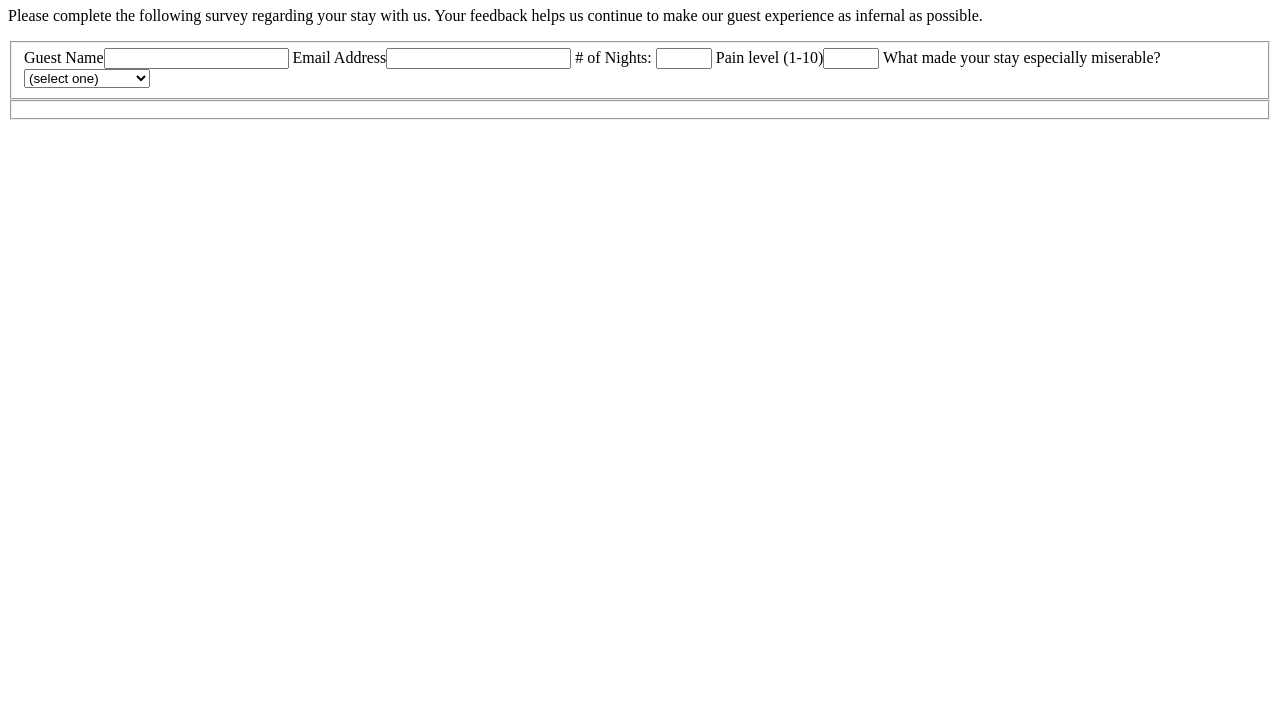
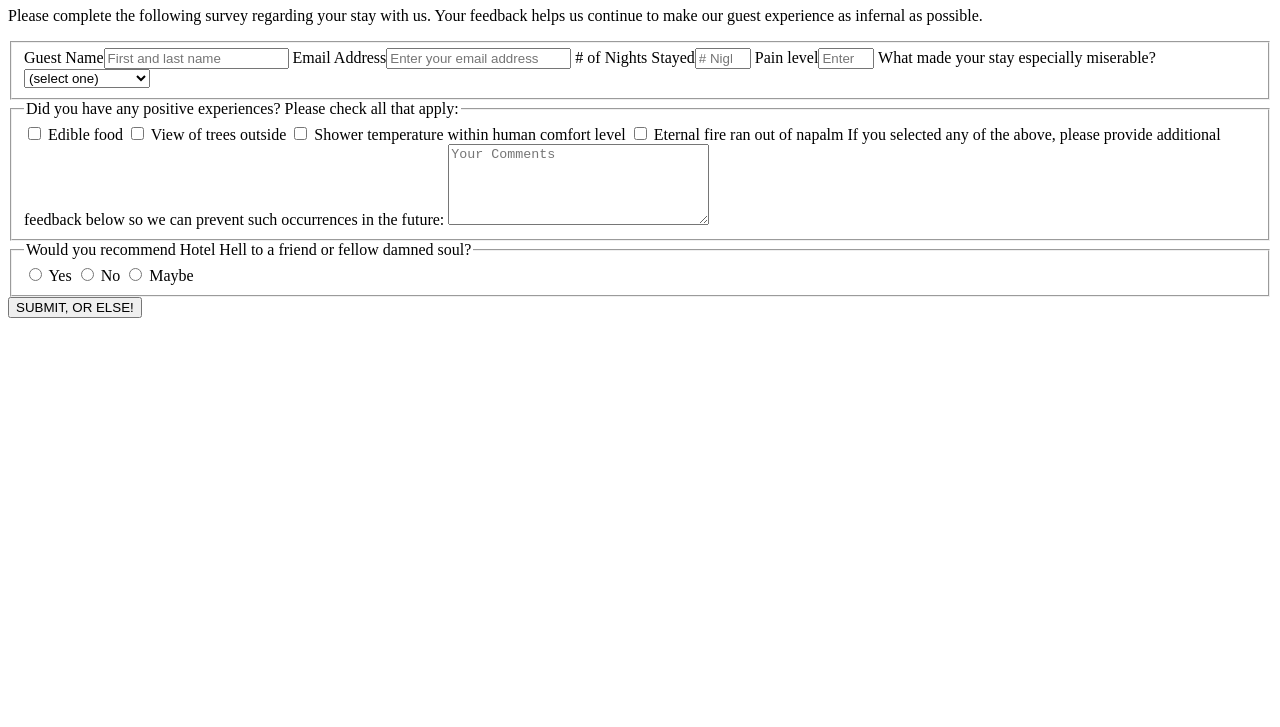
Before and after one commit to pythonadventurer/bgo, a plain HTML site: page fcc-projects/survey-form/index.html in a window 1280 px wide. Shown: the part 73-800 px from the top of the page. Drawn offline with Linux system fonts and the light colour scheme.

Commit message:
completed basic HTML for survey form

```diff
--- a/fcc-projects/survey-form/index.html
+++ b/fcc-projects/survey-form/index.html
@@ -2,19 +2,20 @@
 <html lang="en">
 <head>
     <meta charset="utf-8">
-    <title>Hotel Hell Guest Survey</title>
+    <title>Thank you for staying at the Hotel Hell!</title>
     <link rel="stylesheet" href="styles.css">
 </head>
 <body>
-    <h1>Thank you for staying at the Hotel Hell!</h1>
-    <p>Please complete the following survey regarding your stay with us. Your feedback helps us continue to make our guest experience as infernal as possible.</p>
+    <h1 id="title">Hotel Hell Guest Survey</h1>
+    <p id="description">Please complete the following survey regarding your stay with us. Your feedback helps us continue to make our guest experience as infernal as possible.</p>
+    <form id="survey_form" method="post" action='www.whatthehell.com'>
     <fieldset>
-        <label for="guest-name">Guest Name<input id="guest-name" name="guest-name" type="text" required /></label>
-        <label for="email">Email Address<input id="email" name="email" type="email" required /></label>
-        <label for="nights-stayed"># of Nights: <input id="nights-stayed" type="number" name="nights-stayed" min="1" max="30" /></label>
-        <label for="pain-level">Pain level (1-10)<input id="pain-level" type="number" name="pain-level" min="1" max="10" /></label>
-        <label for="misery">What made your stay especially miserable?
-            <select id="misery" name="misery">
+        <label for="guest-name" id="name-label">Guest Name<input id="guest-name" name="guest-name" type="text" placeholder="First and last name" required/></label>
+        <label for="email" id="email-label">Email Address<input id="email" name="email" type="email" placeholder="Enter your email address" required /></label>
+        <label for="number" id="number-label"># of Nights Stayed<input id="number" type="number" min="1" max="30" placeholder="# Nights Stayed"/></label>
+        <label for="pain-level">Pain level<input id="pain-level" type="number" min="1" max="10" placeholder="Enter a number from 1 to 10"/></label>
+        <label for="dropdown">What made your stay especially miserable?
+            <select id="dropdown" name="misery">
               <option value="">(select one)</option>
               <option value="1">Bed of nails</option>
               <option value="2">Hot poker in toilet</option>
@@ -25,12 +26,25 @@
         </label>
     </fieldset>
     <fieldset>
-
-          </fieldset>
+        <legend>Did you have any positive experiences? Please check all that apply:</legend>
+            <label for="edible-food"><input id="edible-food" type="checkbox" name="positive" class="inline" value="1"/> Edible food</label>
+            <label for="trees"><input id="trees" type="checkbox" name="positive" class="inline" value="2"/> View of trees outside</label>
+            <label for="shower"><input id="shower" type="checkbox" name="positive" class="inline" value="3"/> Shower temperature within human comfort level</label>
+            <label for="fire"><input id="fire" type="checkbox" name="positive" class="inline" value="4"/> Eternal fire ran out of napalm</label>
+            <label for="feedback">If you selected any of the above, please provide additional feedback below so we can prevent such occurrences in the future:
+                <textarea id="feedback" name="feedback" rows="5" cols="30" placeholder="Your Comments"></textarea>
+           </label>
+    </fieldset>
+    <fieldset>
+        <legend>Would you recommend Hotel Hell to a friend or fellow damned soul?</legend>
+        <label for="yes"><input id="yes" type="radio" name="recommend" class="inline"/> Yes</label>
+        <label for="no"><input id="no" type="radio" name="recommend" class="inline" /> No</label>
+        <label for="maybe"><input id="maybe" type="radio" name="recommend" class="inline" /> Maybe</label>
+      </fieldset>
 
 
-    </fieldset>
-
+    <input type="submit" value="SUBMIT, OR ELSE!" />
+    </form>
 </body>
 
 
```
Also changed, not shown: fcc-projects/registration-form/index.html (+4 -3 lines).
